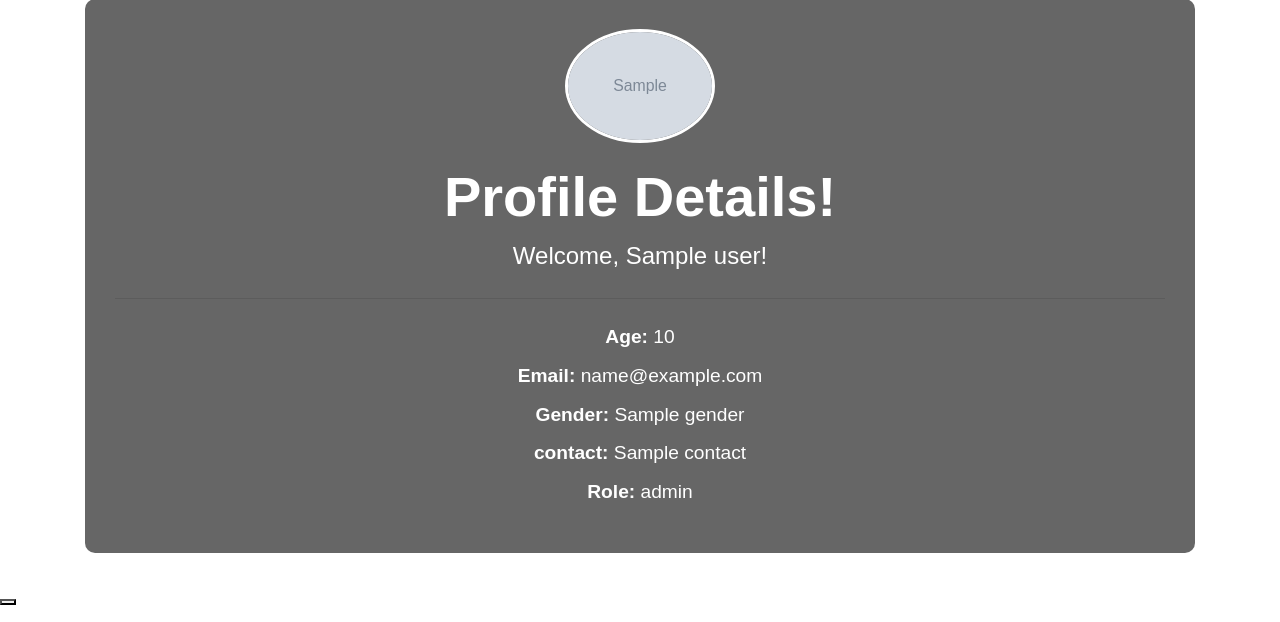
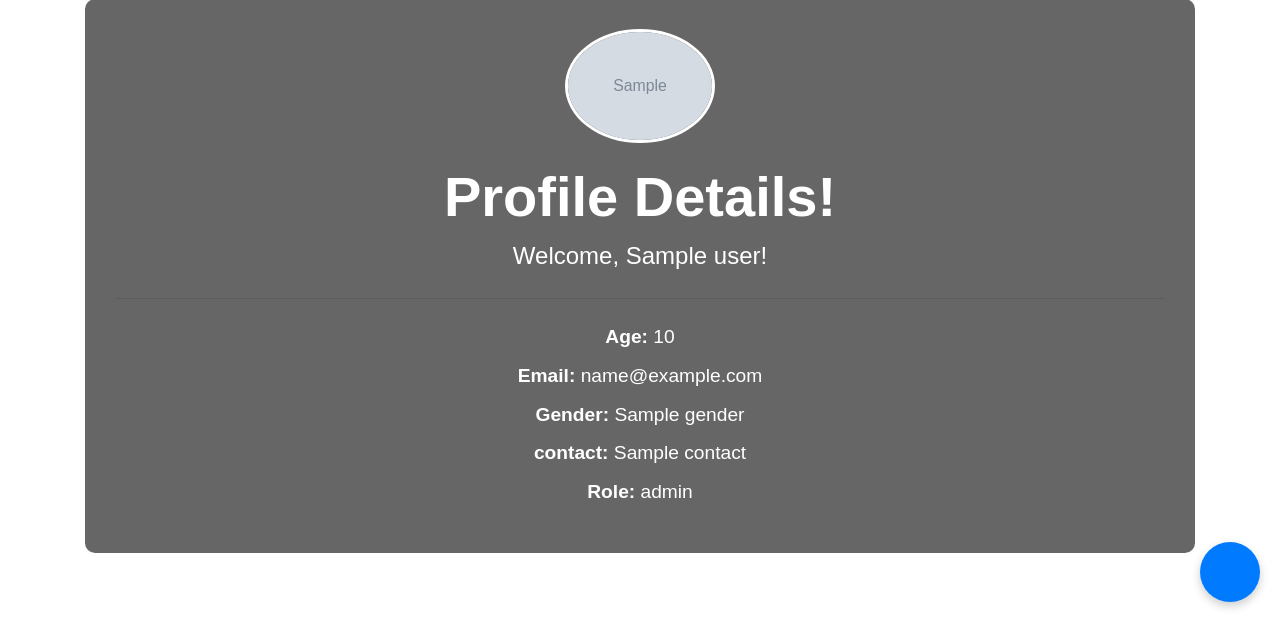
Before and after one commit to Prachiprajna123/Dass_system, a Flask app: page /success in a window 1280 px wide. Shown: the part 178-800 px from the top of the page. Run offline with Flask 3, Linux system fonts and the light colour scheme; the visitor is signed in with stand-in values (Sample User, id 1); grey boxes marked "Sample" are stand-in pictures; a database or web service that is not in the repository returns one stand-in record (values such as "Sample title"); some libraries are stand-ins or nearby versions.

Commit message:
Update success.html

```diff
--- a/templates/success.html
+++ b/templates/success.html
@@ -100,6 +100,31 @@
         .navbar .btn {
             margin: 0 5px;
         }
+        .chatbot-button {
+            position: fixed;
+            bottom: 20px;
+            right: 20px;
+            z-index: 1000;
+            background-color: #007bff;
+            color: white;
+            border: none;
+            border-radius: 50%;
+            width: 60px;
+            height: 60px;
+            display: flex;
+            align-items: center;
+            justify-content: center;
+            box-shadow: 0 4px 10px rgba(0, 0, 0, 0.2);
+            transition: background-color 0.3s ease;
+        }
+
+        .chatbot-button:hover {
+            background-color: #0056b3;
+        }
+
+        .chatbot-button i {
+            font-size: 24px;
+        }
     </style>
 </head>
 
```
